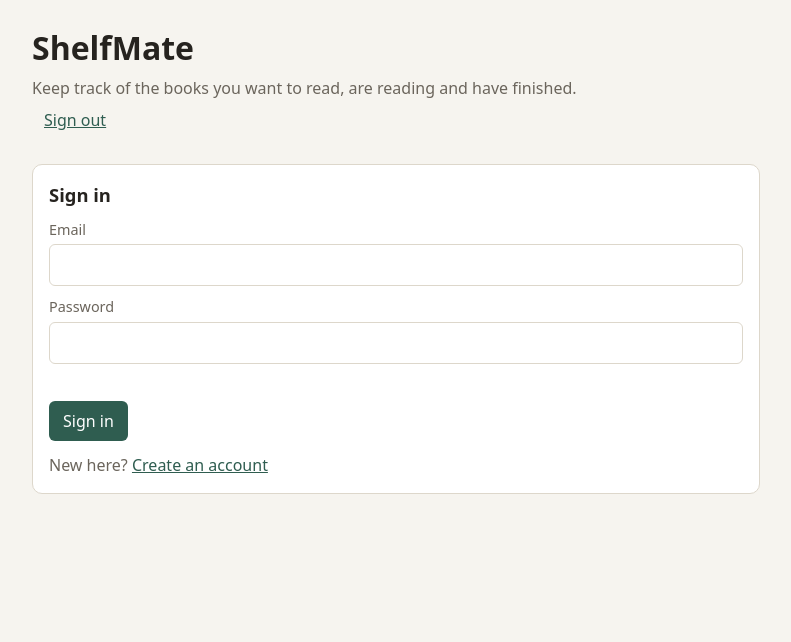
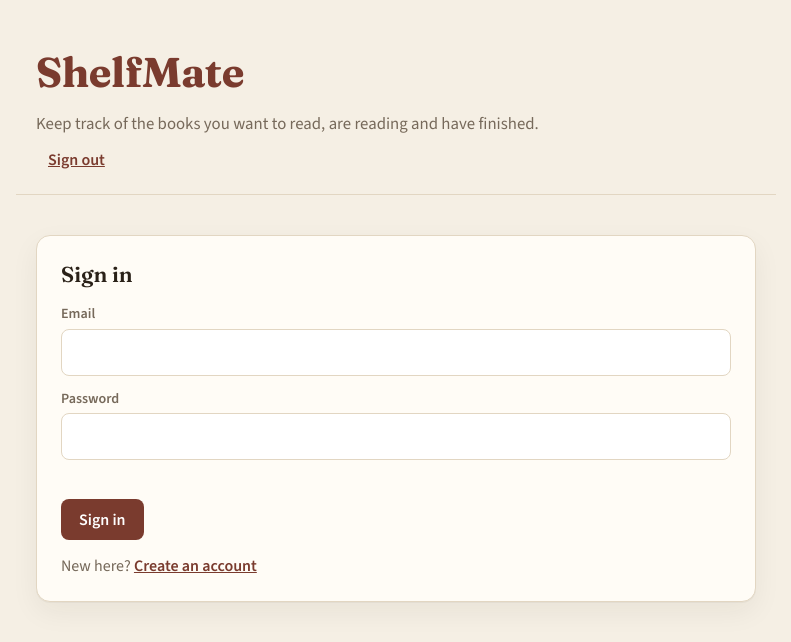
Before and after one commit to arnavraj-7/talnex-planted-shelfmate, a website: page public/index.html in a window 1280 px wide. Shown: the whole page, without its empty margins (244-1035 px from the left). Drawn offline with nearby package versions, Linux system fonts and the light colour scheme; no server answers.

Commit message:
Polish the styling

```diff
--- a/public/index.html
+++ b/public/index.html
@@ -4,6 +4,9 @@
   <meta charset="utf-8">
   <meta name="viewport" content="width=device-width, initial-scale=1">
   <title>ShelfMate - your reading shelf</title>
+  <link rel="preconnect" href="https://fonts.googleapis.com">
+  <link rel="preconnect" href="https://fonts.gstatic.com" crossorigin>
+  <link rel="stylesheet" href="https://fonts.googleapis.com/css2?family=Fraunces:opsz,wght@9..144,600;9..144,700&family=Source+Sans+3:wght@400;600&display=swap">
   <link rel="stylesheet" href="/style.css">
 </head>
 <body>
--- a/public/style.css
+++ b/public/style.css
@@ -1,13 +1,14 @@
 :root {
-  --bg: #f6f4ef;
-  --card: #ffffff;
-  --ink: #26231f;
-  --muted: #6b655c;
-  --line: #ddd7cb;
-  --accent: #2f5d50;
+  --bg: #f5efe4;
+  --card: #fffcf6;
+  --ink: #2a2118;
+  --muted: #76695a;
+  --line: #e2d6c2;
+  --accent: #7a3b2e;
+  --accent-dark: #5f2c22;
   --accent-ink: #ffffff;
   --danger: #a43a2f;
-  --radius: 10px;
+  --radius: 14px;
 }
 
 * { box-sizing: border-box; }
@@ -16,64 +17,83 @@ body {
   margin: 0;
   background: var(--bg);
   color: var(--ink);
-  font: 16px/1.5 system-ui, sans-serif;
+  font: 16px/1.55 "Source Sans 3", system-ui, sans-serif;
 }
 
-.top, main { max-width: 760px; margin: 0 auto; padding: 16px; }
-.top h1 { margin: 8px 0 0; }
-.tagline { margin: 4px 0 8px; color: var(--muted); }
-.account { display: flex; gap: 12px; align-items: center; color: var(--muted); }
+h1, h2 { font-family: "Fraunces", Georgia, serif; }
+
+.top, main { max-width: 760px; margin: 0 auto; padding: 16px 20px; }
+.top {
+  padding-top: 40px;
+  padding-bottom: 24px;
+  border-bottom: 1px solid var(--line);
+  margin-bottom: 24px;
+}
+.top h1 { margin: 0; font-size: 2.6rem; font-weight: 700; letter-spacing: -.01em; color: var(--accent); }
+.tagline { margin: 6px 0 12px; color: var(--muted); font-size: 1.05rem; }
+.account { display: flex; gap: 12px; align-items: center; color: var(--muted); font-size: .95rem; }
 
 .card {
   background: var(--card);
   border: 1px solid var(--line);
   border-radius: var(--radius);
-  padding: 16px;
-  margin-bottom: 16px;
+  padding: 22px 24px;
+  margin-bottom: 20px;
+  box-shadow: 0 1px 0 rgba(42, 33, 24, .04), 0 10px 28px rgba(42, 33, 24, .06);
 }
-.card h2 { margin: 0 0 8px; font-size: 1.15rem; }
+.card h2 { margin: 0 0 10px; font-size: 1.35rem; font-weight: 600; }
 
-label { display: block; margin: 10px 0 4px; font-size: 0.9rem; color: var(--muted); }
+label { display: block; margin: 12px 0 4px; font-size: .88rem; font-weight: 600; color: var(--muted); }
 input, select {
   width: 100%;
-  padding: 8px 10px;
+  padding: 10px 12px;
   border: 1px solid var(--line);
-  border-radius: 6px;
+  border-radius: 8px;
   font: inherit;
   background: #fff;
   color: var(--ink);
 }
+input:focus, select:focus { outline: none; border-color: var(--accent); box-shadow: 0 0 0 3px rgba(122, 59, 46, .15); }
 
 button {
-  margin-top: 12px;
-  padding: 8px 14px;
+  margin-top: 14px;
+  padding: 10px 18px;
   border: 0;
-  border-radius: 6px;
+  border-radius: 8px;
   background: var(--accent);
   color: var(--accent-ink);
-  font: inherit;
+  font: 600 1rem "Source Sans 3", system-ui, sans-serif;
   cursor: pointer;
 }
-button.danger { background: var(--danger); }
-button.link { background: none; color: var(--accent); padding: 0; margin: 0; text-decoration: underline; }
+button:hover { background: var(--accent-dark); }
+button.danger { background: transparent; color: var(--danger); border: 1px solid #e6bdb7; }
+button.danger:hover { background: #fbeeec; }
+button.link { background: none; color: var(--accent); padding: 0; margin: 0; text-decoration: underline; font-weight: 600; }
 
-.row { display: flex; gap: 8px; align-items: flex-end; flex-wrap: wrap; }
+.row { display: flex; gap: 10px; align-items: flex-end; flex-wrap: wrap; }
 .row.between { justify-content: space-between; align-items: center; }
 .row select { width: auto; }
 .row label { margin: 0; }
+.row button { margin-top: 0; }
+#goal-form input { width: 8rem; }
+#goal-form label { flex-basis: 100%; }
 
-.message { min-height: 1.2em; margin: 8px 0 0; color: var(--danger); font-size: 0.9rem; }
-.summary { margin: 8px 0; color: var(--muted); }
-.switch { margin: 12px 0 0; color: var(--muted); }
+.message { min-height: 1.2em; margin: 8px 0 0; color: var(--danger); font-size: .9rem; }
+.summary { margin: 10px 0; color: var(--muted); }
+.switch { margin: 14px 0 0; color: var(--muted); }
 
-progress { width: 100%; height: 14px; }
+progress { width: 100%; height: 12px; accent-color: var(--accent); }
 
-.books { list-style: none; margin: 0; padding: 0; }
-.book { border-top: 1px solid var(--line); padding: 12px 0; }
+.books { list-style: none; margin: 8px 0 0; padding: 0; }
+.book { border-top: 1px solid var(--line); padding: 16px 0; }
 .book-head { display: flex; gap: 6px; align-items: baseline; flex-wrap: wrap; }
-.book-author { color: var(--muted); }
-.book-notes { margin: 4px 0; color: var(--muted); }
-.badge { margin-left: auto; padding: 2px 8px; border-radius: 999px; font-size: 0.8rem; background: var(--line); }
-.badge-finished { background: #d6eadf; }
-.badge-reading { background: #f3e6c4; }
-.editor { margin-top: 8px; padding: 8px; border: 1px dashed var(--line); border-radius: 6px; }
+.book-title { font-family: "Fraunces", Georgia, serif; font-size: 1.1rem; }
+.book-author { color: var(--muted); font-style: italic; }
+.book-notes { margin: 6px 0; color: var(--muted); }
+.book .row { margin-top: 8px; }
+.book .row button { padding: 7px 14px; font-size: .9rem; }
+.badge { margin-left: auto; padding: 2px 10px; border-radius: 999px; font-size: .8rem; font-weight: 600; background: var(--line); }
+.badge-finished { background: #d6eadf; color: #24563c; }
+.badge-reading { background: #f3e6c4; color: #6d5214; }
+.editor { margin-top: 10px; padding: 12px; border: 1px dashed var(--line); border-radius: 8px; background: #fff; }
+.editor button.link { margin-left: 12px; }
```
